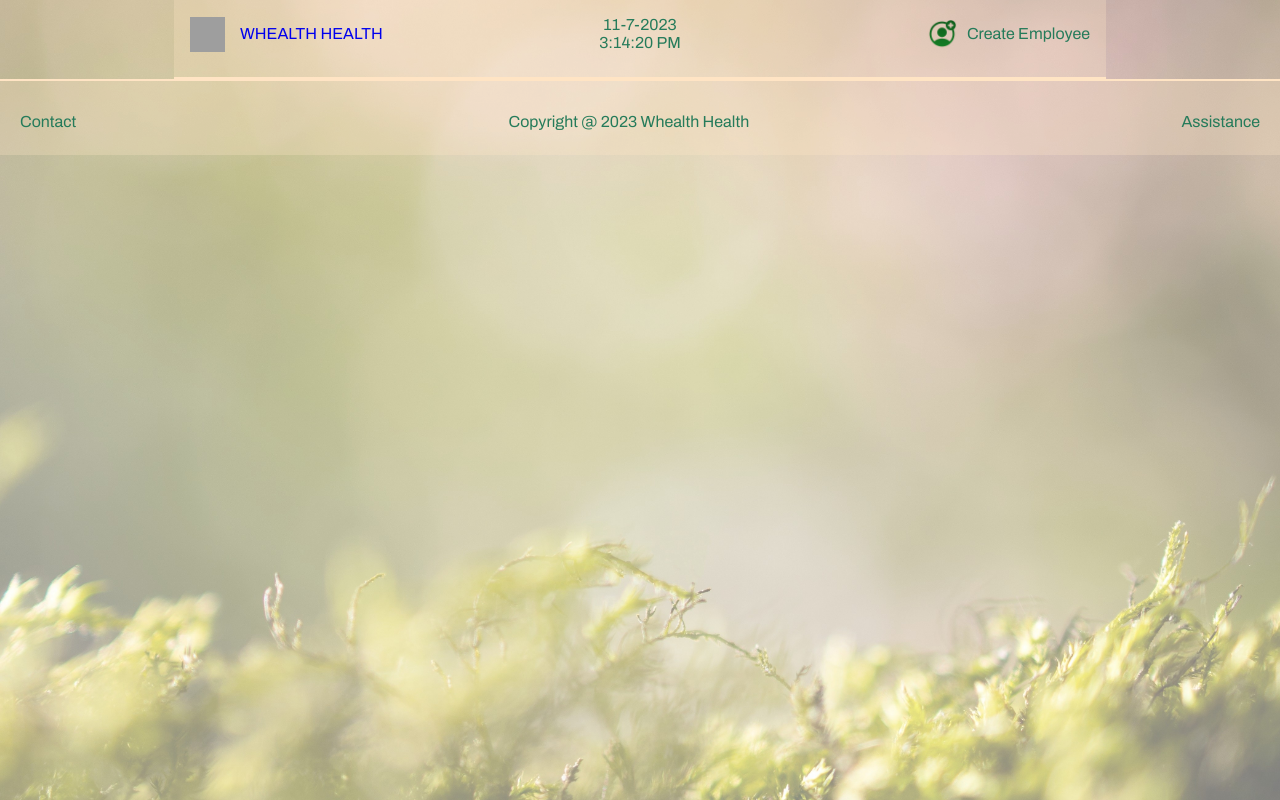
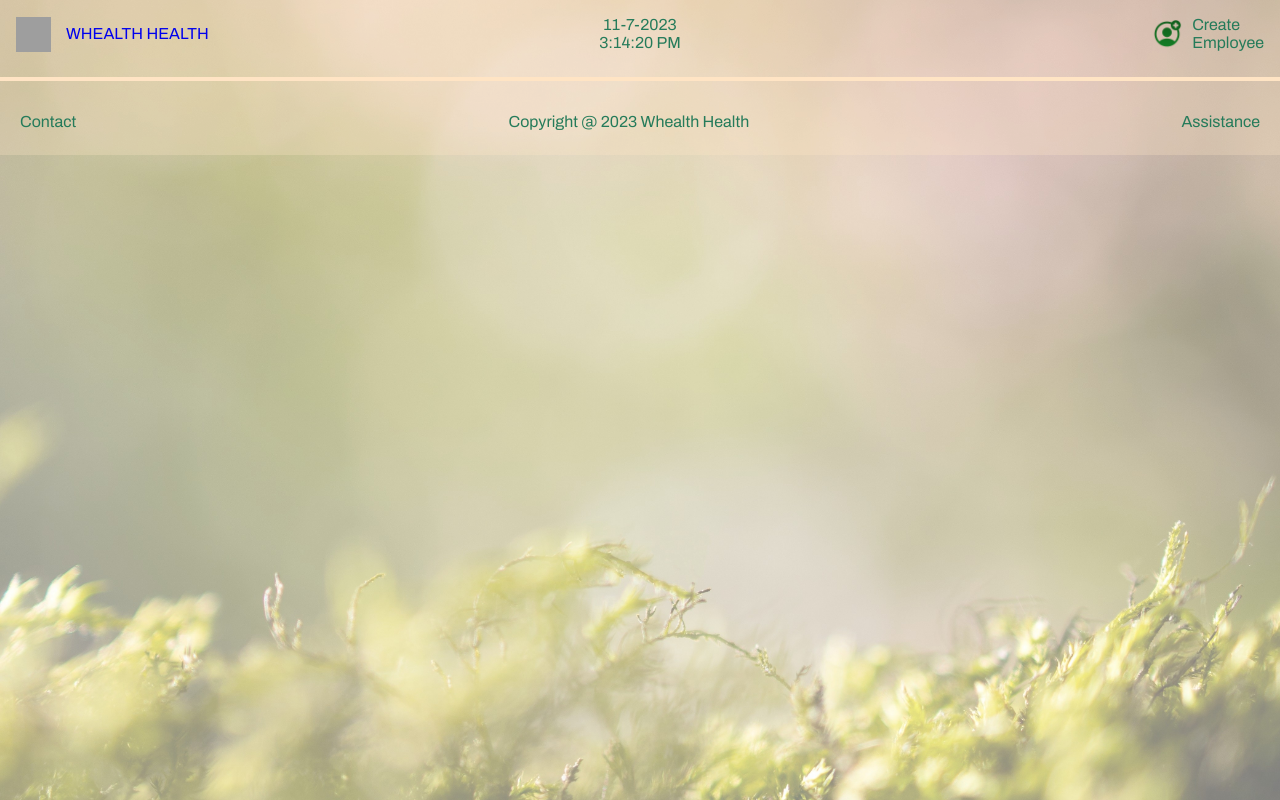
Before and after one commit to Frederic-K/HRnet, a React (Create React App) app: page /manage-employees in a window 1280 px wide. Built offline with nearby package versions, Linux system fonts and the light colour scheme; grey boxes are pictures that could not be loaded.

Commit message:
Test width header 100% on manage employees page

```diff
--- a/src/components/Header/Header.jsx
+++ b/src/components/Header/Header.jsx
@@ -31,7 +31,11 @@ export default function Header() {
         >
           <div className="nav__link--title">
             <img src={addUserIcon} alt="Add an Employees" />
-            <span>Create Employee</span>
+            <span>
+              Create
+              <br />
+              Employee
+            </span>
           </div>
         </NavLink>
         <NavLink
@@ -42,7 +46,11 @@ export default function Header() {
         >
           <div className="nav__link--title">
             <img src={manageUsersIcon} alt="List of Employees" />
-            <span>Manage Employees</span>
+            <span>
+              Manage
+              <br />
+              Employees
+            </span>
           </div>
         </NavLink>
       </nav>
--- a/src/pages/ManageEmployees/ManageEmployees.jsx
+++ b/src/pages/ManageEmployees/ManageEmployees.jsx
@@ -2,8 +2,11 @@ import Header from '../../components/Header/Header'
 
 export default function ManageEmployees() {
   return (
-    <div>
-      <Header />
-    </div>
+    <>
+      <div className="manageEmployees__container">
+        <Header />
+      </div>
+      <main></main>
+    </>
   )
 }
--- a/src/pages/ManageEmployees/_manageEmployees.scss
+++ b/src/pages/ManageEmployees/_manageEmployees.scss
@@ -0,0 +1,3 @@
+.manageEmployees__container {
+  width: 100%;
+}
```
